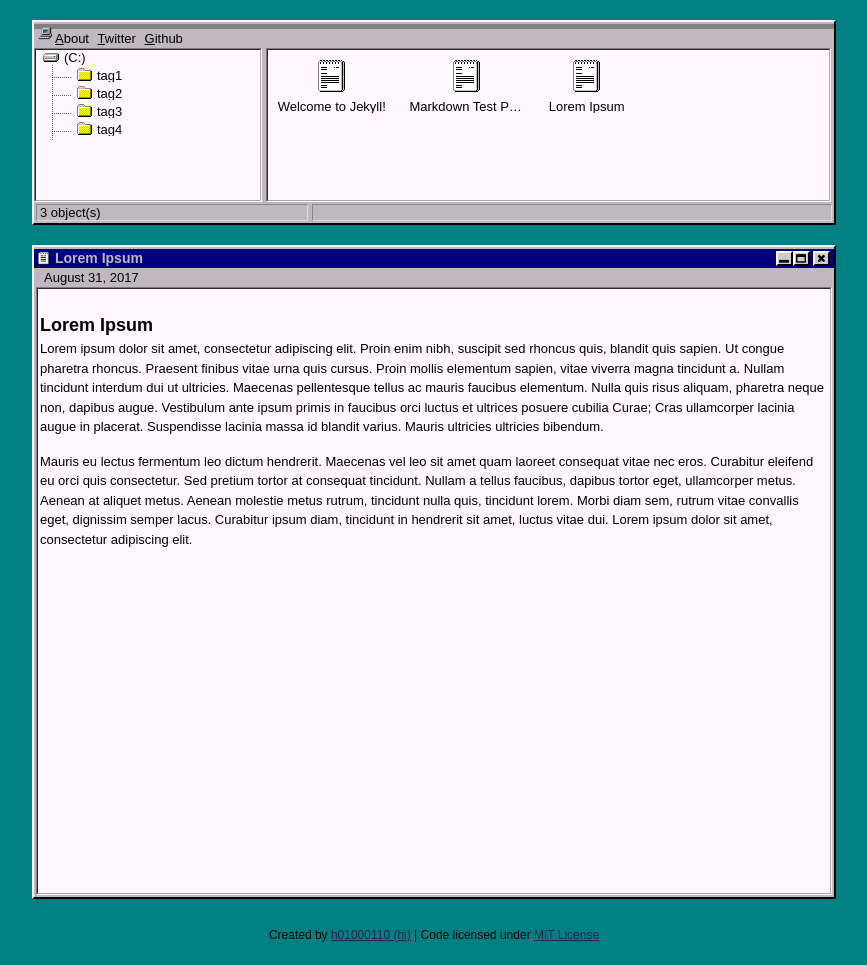
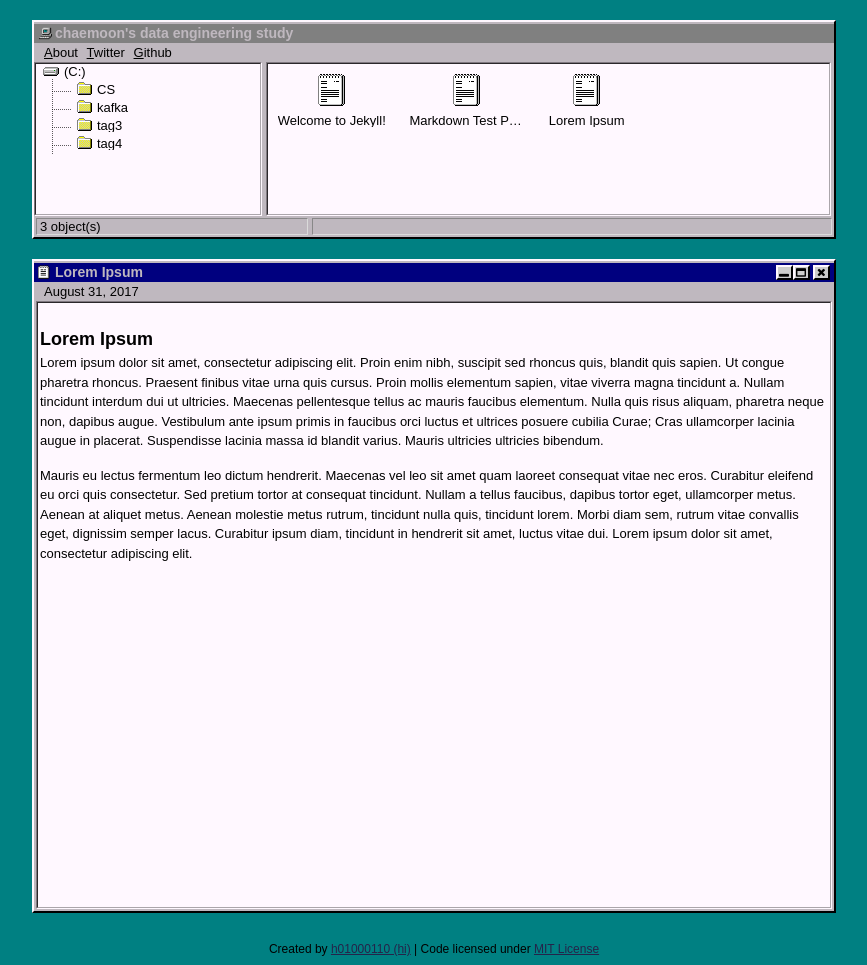
Before and after one commit to JungChaeMoon/chaemoon.github.io, a Jekyll site: the page built from _posts/2017-08-31-lorem-ipsum.md, in a window 1280 px wide. Shown: the whole page, without its empty margins (206-1073 px from the left). Built offline with Jekyll 4.4.1, drawn with Linux system fonts in a browser that asks for light colours.

Commit message:
Modified directory

```diff
--- a/_config.yml
+++ b/_config.yml
@@ -18,6 +18,7 @@
 # You can create any custom variable you would like, and they will be accessible
 # in the templates via {{ site.myvariable }}.
 
+name: chaemoon's data engineering study
 title: chaemoon
 email: jungchaemoon@gmail.com
 description: >- # this means to ignore newlines until "baseurl:"
--- a/_data/tags.yml
+++ b/_data/tags.yml
@@ -1,8 +1,8 @@
 tag1:
-  name: tag1
+  name: CS
 
 tag2:
-  name: tag2
+  name: kafka
 
 tag3:
   name: tag3
--- a/_layouts/default.html
+++ b/_layouts/default.html
@@ -36,6 +36,7 @@
 			</ul>
 				</li>
 			</ul>
+
 		</div>
 		<div class="post_list">
 			{% unless page.date%}
--- a/_posts/2017-08-31-lorem-ipsum.md
+++ b/_posts/2017-08-31-lorem-ipsum.md
@@ -1,7 +1,7 @@
 ---
 layout: default
 title: "Lorem Ipsum"
-tags: tag1 tag2 tag3 tag4
+tags: CS kafka tag3 tag4
 ---
 
 ## Lorem Ipsum
--- /dev/null
+++ b/tags/CS.html
@@ -0,0 +1,5 @@
+---
+layout: tag
+tag: CS
+permalink: /tag/CS/
+---
--- /dev/null
+++ b/tags/kafka.html
@@ -0,0 +1,5 @@
+---
+layout: tag
+tag: kafka
+permalink: /tag/kafka/
+---
--- a/tags/tag1.html
+++ /dev/null
@@ -1,5 +0,0 @@
----
-layout: tag
-tag: tag1
-permalink: /tag/tag1/
----
--- a/tags/tag2.html
+++ /dev/null
@@ -1,5 +0,0 @@
----
-layout: tag
-tag: tag2
-permalink: /tag/tag2/
----
```
Also changed, not shown: _posts/2017-09-16-markdown-test-page.md (+1 -1 lines).
